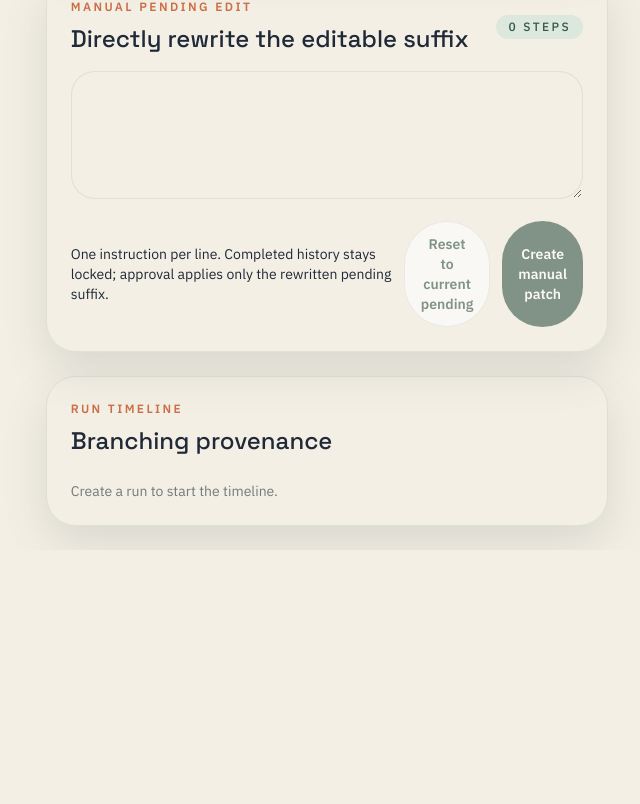
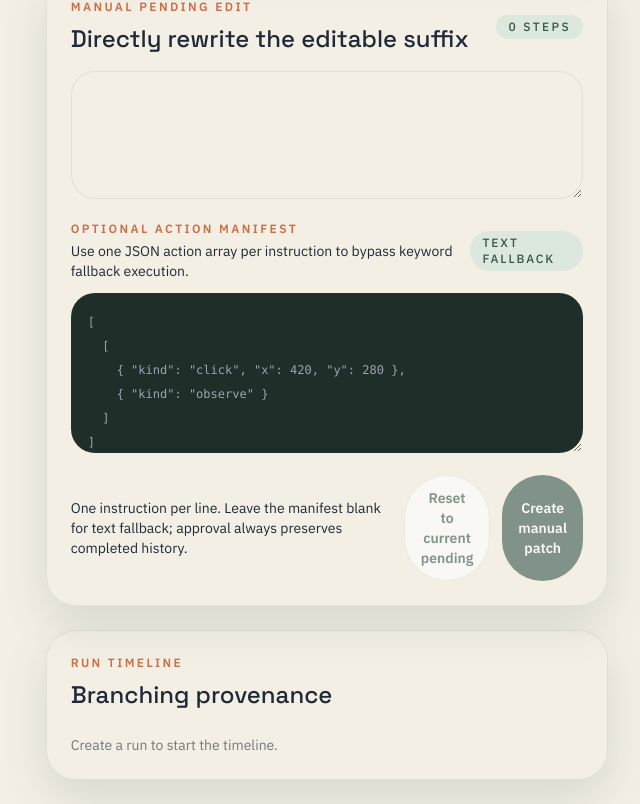
Before and after one commit to biglone/Plover, a React (Vite) app in the folder frontend/: page / in a window 1280 px wide. Shown: the part 1392-2196 px from the top of the page, without its empty margins (640-1280 px from the left). Before the commit the page ends 1942 px from the top, so only its background shows below. Built offline with nearby package versions, Linux system fonts and the light colour scheme.

Commit message:
feat(frontend): author structured manual actions

```diff
--- a/frontend/src/App.tsx
+++ b/frontend/src/App.tsx
@@ -363,6 +363,7 @@ export default function App() {
   const [task, setTask] = useState(initialPrompt);
   const [guidance, setGuidance] = useState("Choose the visible recovery option instead.");
   const [manualEditText, setManualEditText] = useState("");
+  const [manualActionManifestText, setManualActionManifestText] = useState("");
   const [run, setRun] = useState<RunState | null>(null);
   const [selectedBox, setSelectedBox] = useState<Box | null>(null);
   const [selectedProposalId, setSelectedProposalId] = useState<string | null>(null);
@@ -415,6 +416,31 @@ export default function App() {
     () => manualEditText.split("\n").map((line) => line.trim()).filter(Boolean),
     [manualEditText]
   );
+  const manualActionManifest = useMemo(() => {
+    const raw = manualActionManifestText.trim();
+    if (!raw) {
+      return { actions: null as StepAction[][] | null, error: null };
+    }
+    try {
+      const parsed: unknown = JSON.parse(raw);
+      if (
+        !Array.isArray(parsed) ||
+        !parsed.every(
+          (actions) =>
+            Array.isArray(actions) &&
+            actions.every((action) => typeof action === "object" && action !== null && !Array.isArray(action))
+        )
+      ) {
+        throw new Error("Use a JSON array of action arrays, one array for each instruction.");
+      }
+      return { actions: parsed as StepAction[][], error: null };
+    } catch (parseError) {
+      return {
+        actions: null as StepAction[][] | null,
+        error: parseError instanceof Error ? parseError.message : "Action manifest is not valid JSON."
+      };
+    }
+  }, [manualActionManifestText]);
 
   const currentSummary = useMemo(() => {
     if (!run) {
@@ -478,6 +504,7 @@ export default function App() {
       setLiveConnected(false);
       setLiveMode("remote");
       setManualEditText("");
+      setManualActionManifestText("");
       setSelectedProposalId(null);
       setResumeNote("");
       setStatusNote("");
@@ -535,6 +562,10 @@ export default function App() {
       return;
     }
     setManualEditText(run.active_version.plan.pending.map((step) => step.instruction).join("\n"));
+    const actionGroups = run.active_version.plan.pending.map((step) => step.actions);
+    setManualActionManifestText(
+      actionGroups.some((actions) => actions.length) ? JSON.stringify(actionGroups, null, 2) : ""
+    );
   }, [run?.active_version_id]);
 
   useEffect(() => {
@@ -620,10 +651,28 @@ export default function App() {
     if (!run || manualEditSteps.length === 0) {
       return;
     }
+    if (manualActionManifest.error) {
+      setError(manualActionManifest.error);
+      return;
+    }
+    if (manualActionManifest.actions && manualActionManifest.actions.length !== manualEditSteps.length) {
+      setError("The action manifest must contain one action array for each pending instruction.");
+      return;
+    }
     setBusy(true);
     setError(null);
     try {
-      const proposal = await manualEditPending(run.id, manualEditSteps);
+      const proposal = await manualEditPending(
+        run.id,
+        manualActionManifest.actions
+          ? {
+              steps: manualEditSteps.map((instruction, index) => ({
+                instruction,
+                actions: manualActionManifest.actions?.[index] ?? []
+              }))
+            }
+          : { instructions: manualEditSteps }
+      );
       setSelectedProposalId(proposal.id);
       setRun(await getRun(run.id));
     } catch (requestError) {
@@ -1203,18 +1252,53 @@ export default function App() {
                 value={manualEditText}
                 onChange={(event) => setManualEditText(event.target.value)}
               />
+              <div className="mt-4">
+                <div className="flex flex-col gap-2 sm:flex-row sm:items-center sm:justify-between">
+                  <div>
+                    <p className="text-xs font-semibold uppercase tracking-[0.2em] text-clay">
+                      Optional action manifest
+                    </p>
+                    <p className="mt-1 text-sm text-ink/62">
+                      Use one JSON action array per instruction to bypass keyword fallback execution.
+                    </p>
+                  </div>
+                  <span className="rounded-full bg-mist px-3 py-1 text-xs font-medium uppercase tracking-[0.16em] text-moss">
+                    {manualActionManifest.actions ? `${manualActionManifest.actions.length} action groups` : "text fallback"}
+                  </span>
+                </div>
+                <textarea
+                  className="mt-3 min-h-40 w-full rounded-[24px] border border-moss/10 bg-[#1f2e29] px-4 py-4 font-mono text-xs leading-6 text-[#e8f0e8] outline-none transition focus:border-clay/50"
+                  disabled={!run}
+                  onChange={(event) => setManualActionManifestText(event.target.value)}
+                  placeholder={`[\n  [\n    { "kind": "click", "x": 420, "y": 280 },\n    { "kind": "observe" }\n  ]\n]`}
+                  spellCheck={false}
+                  value={manualActionManifestText}
+                />
+                {manualActionManifest.error ? (
+                  <p className="mt-2 text-sm text-clay">{manualActionManifest.error}</p>
+                ) : null}
+              </div>
               <div className="mt-4 flex flex-col gap-3 md:flex-row md:items-center md:justify-between">
                 <p className="text-sm text-ink/62">
-                  One instruction per line. Completed history stays locked; approval applies only the rewritten pending suffix.
+                  One instruction per line. Leave the manifest blank for text fallback; approval always preserves completed history.
                 </p>
                 <div className="flex flex-col gap-3 sm:flex-row">
                   <button
                     className="rounded-full border border-moss/15 bg-white px-4 py-3 text-sm font-semibold text-moss transition hover:bg-mist disabled:cursor-not-allowed disabled:opacity-60"
                     disabled={!run}
                     onClick={() =>
-                      setManualEditText(
-                        run ? run.active_version.plan.pending.map((step) => step.instruction).join("\n") : ""
-                      )
+                      {
+                        if (!run) {
+                          return;
+                        }
+                        setManualEditText(run.active_version.plan.pending.map((step) => step.instruction).join("\n"));
+                        const actionGroups = run.active_version.plan.pending.map((step) => step.actions);
+                        setManualActionManifestText(
+                          actionGroups.some((actions) => actions.length)
+                            ? JSON.stringify(actionGroups, null, 2)
+                            : ""
+                        );
+                      }
                     }
                     type="button"
                   >
--- a/frontend/src/api.ts
+++ b/frontend/src/api.ts
@@ -1,4 +1,4 @@
-import type { Box, ManualRunStatus, Proposal, RunState } from "./types";
+import type { Box, ManualRunStatus, Proposal, RunState, StepAction } from "./types";
 
 const jsonHeaders = {
   "Content-Type": "application/json"
@@ -44,12 +44,21 @@ export async function replanWithGuidance(runId: string, guidance: string): Promi
   );
 }
 
-export async function manualEditPending(runId: string, instructions: string[]): Promise<Proposal> {
+export type ManualStepInput = {
+  instruction: string;
+  ui_summary?: string;
+  actions: StepAction[];
+};
+
+export async function manualEditPending(
+  runId: string,
+  payload: { instructions?: string[]; steps?: ManualStepInput[] }
+): Promise<Proposal> {
   return parse<Proposal>(
     await fetch(`/api/runs/${runId}/manual-edit`, {
       method: "POST",
       headers: jsonHeaders,
-      body: JSON.stringify({ instructions })
+      body: JSON.stringify(payload)
     })
   );
 }
```
